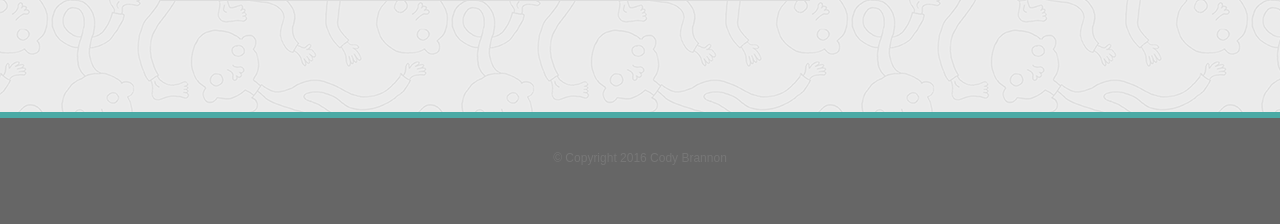
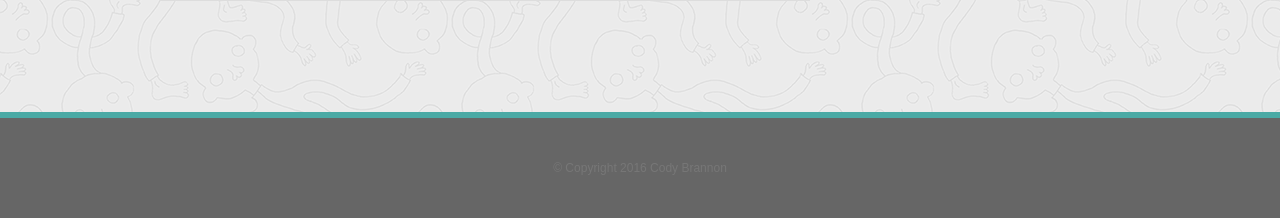
Before and after one commit to cbrannon/Basic-Portfolio, a PHP site: page /index.php in a window 1280 px wide. Shown: the part 576-800 px from the top of the page. Run offline with PHP 8.4, Linux system fonts and the light colour scheme.

Commit message:
Updated footer style

```diff
--- a/assets/css/style.css
+++ b/assets/css/style.css
@@ -49,7 +49,7 @@ section {
 }
 
 footer {
-  line-height: 80px;
+  line-height: 100px;
   font-size: 12px;
   background-color: #666666;
   border-top: 6px solid #4aaaa5;
@@ -235,7 +235,7 @@ input, textarea {
 }
 
 footer, .full-site-container:after {
-  height: 106px;
+  height: 100px;
 }
 
 .tag, footer {
```
